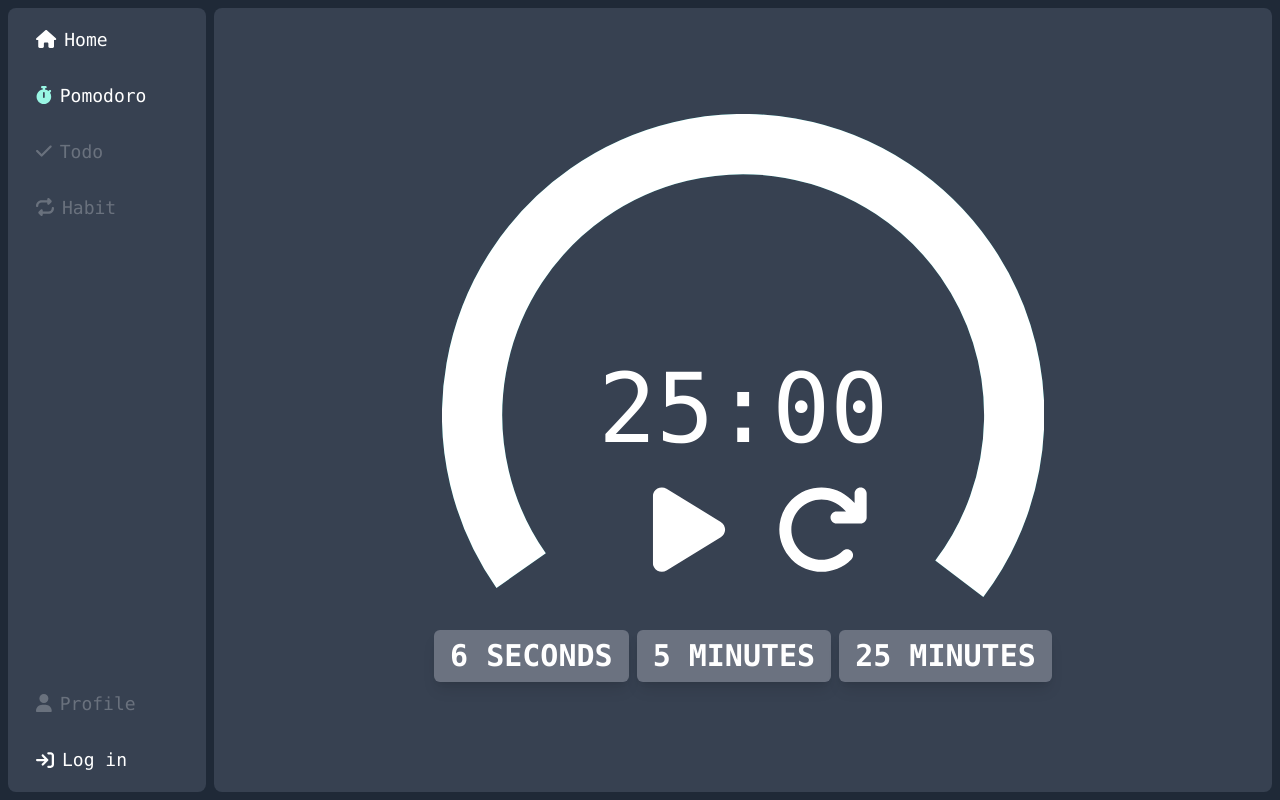
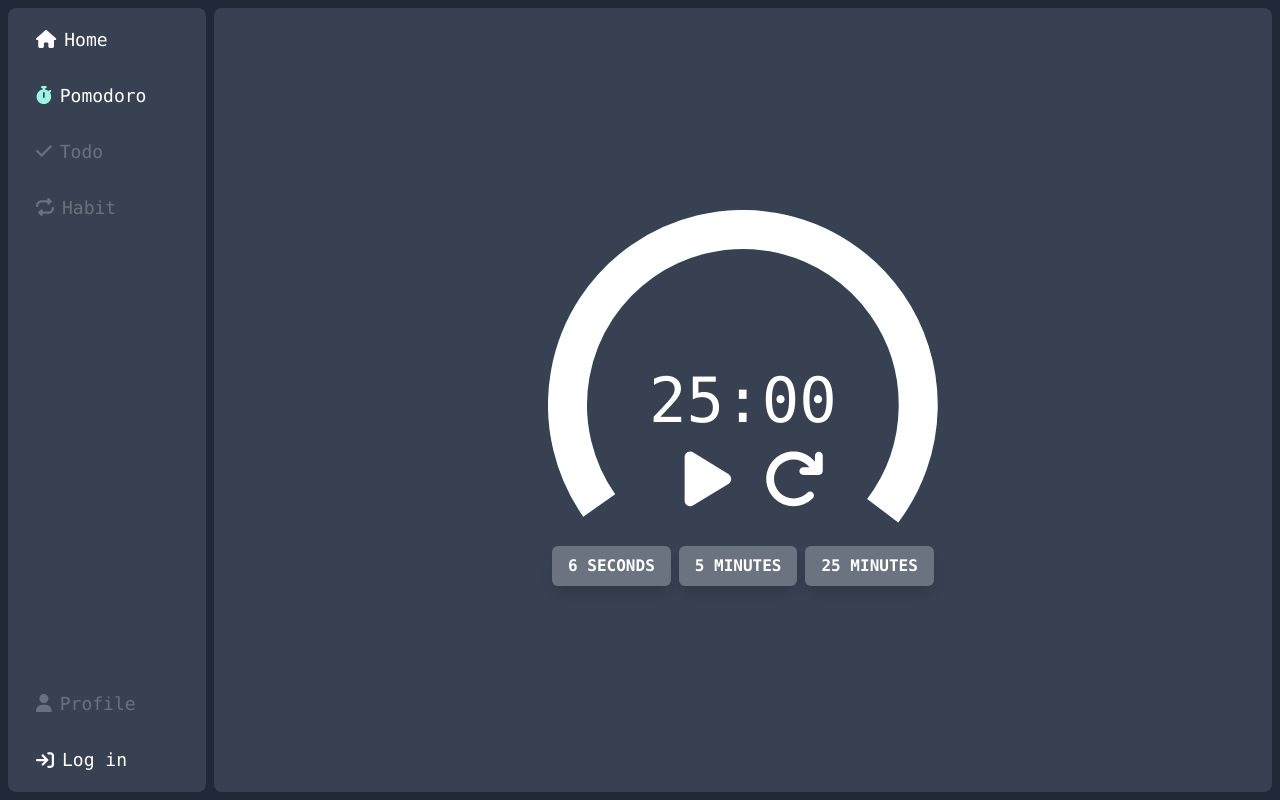
Before and after one commit to PierreMasselot1/Planit, a React (Create React App) app in the folder web/: page /pomodoro in a window 1280 px wide. Built offline with nearby package versions, Linux system fonts and the light colour scheme.

Commit message:
feat(web): pomodoro scaling, WIP

```diff
--- a/web/src/routes/Pomodoro/Pomodoro.tsx
+++ b/web/src/routes/Pomodoro/Pomodoro.tsx
@@ -62,8 +62,8 @@ export function Pomodoro() {
     setSelectedTime(time);
   }
   return (
-    <div className="flex flex-col m-auto h-full justify-center">
-      <div className="h-2/3">
+    <div className="flex flex-col max-w-fit sm:h-full justify-center m-auto">
+      <div className="h-auto">
         <CircularTimer
           timeLeft={
             (selectedTime * 60000 - ellapsedTime - (Date.now() - tempDate)) /
@@ -85,7 +85,7 @@ export function Pomodoro() {
         />
       </div>
 
-      <div className="flex-row justify-center lg:text-3xl mx-auto">
+      <div className="flex-row justify-center  mx-auto">
         <Button onClick={() => changeTimer(0.1)} className="m-1">
           6 SECONDS
         </Button>
--- a/web/src/routes/Root.tsx
+++ b/web/src/routes/Root.tsx
@@ -3,7 +3,7 @@ import Navbar from "../routes/Navbar/Navbar";
 
 export default function Root() {
   return (
-    <div className="h-screen overflow-hidden flex flex-col sm:flex-row bg-gray-800">
+    <div className="h-screen w-screen overflow-hidden flex flex-col sm:flex-row bg-gray-800">
       <Navbar />
       <div className="h-full sm:w-full sm:h-auto bg-gray-700 sm:rounded-lg sm:mx-2 sm:my-2 p-2">
         <Outlet />
```
